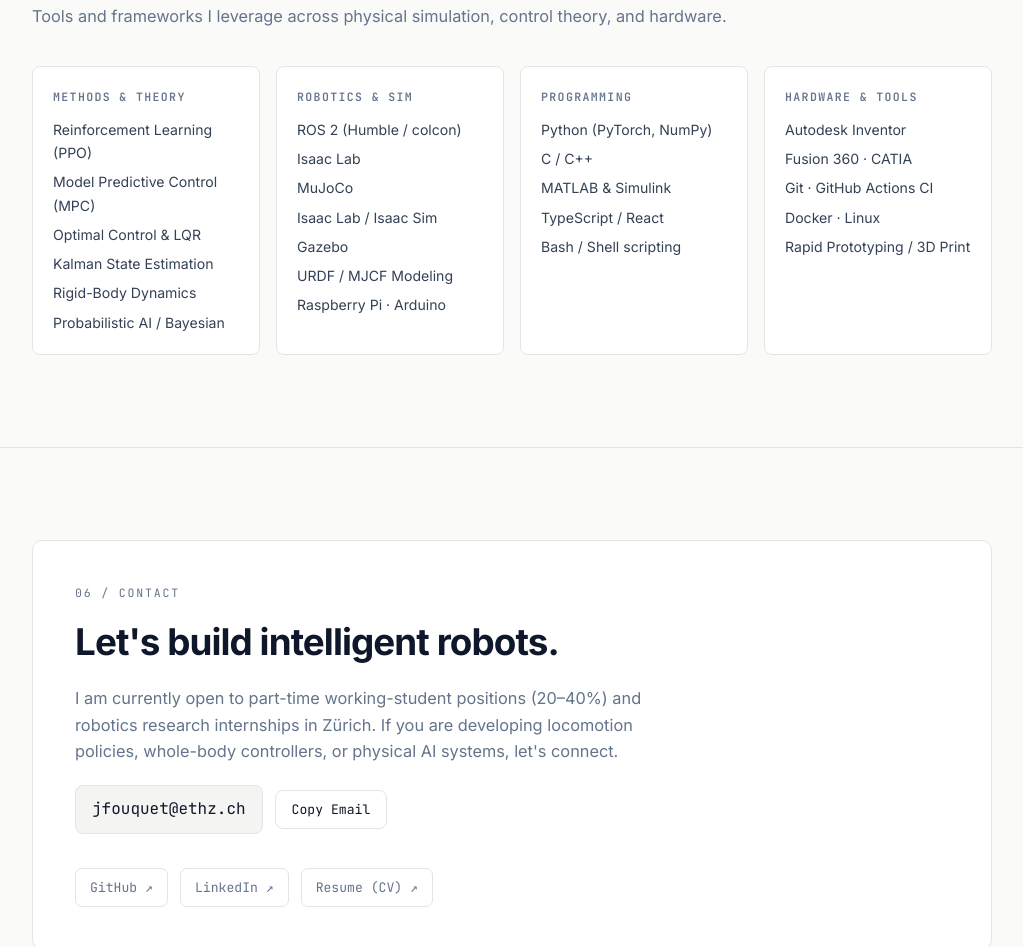
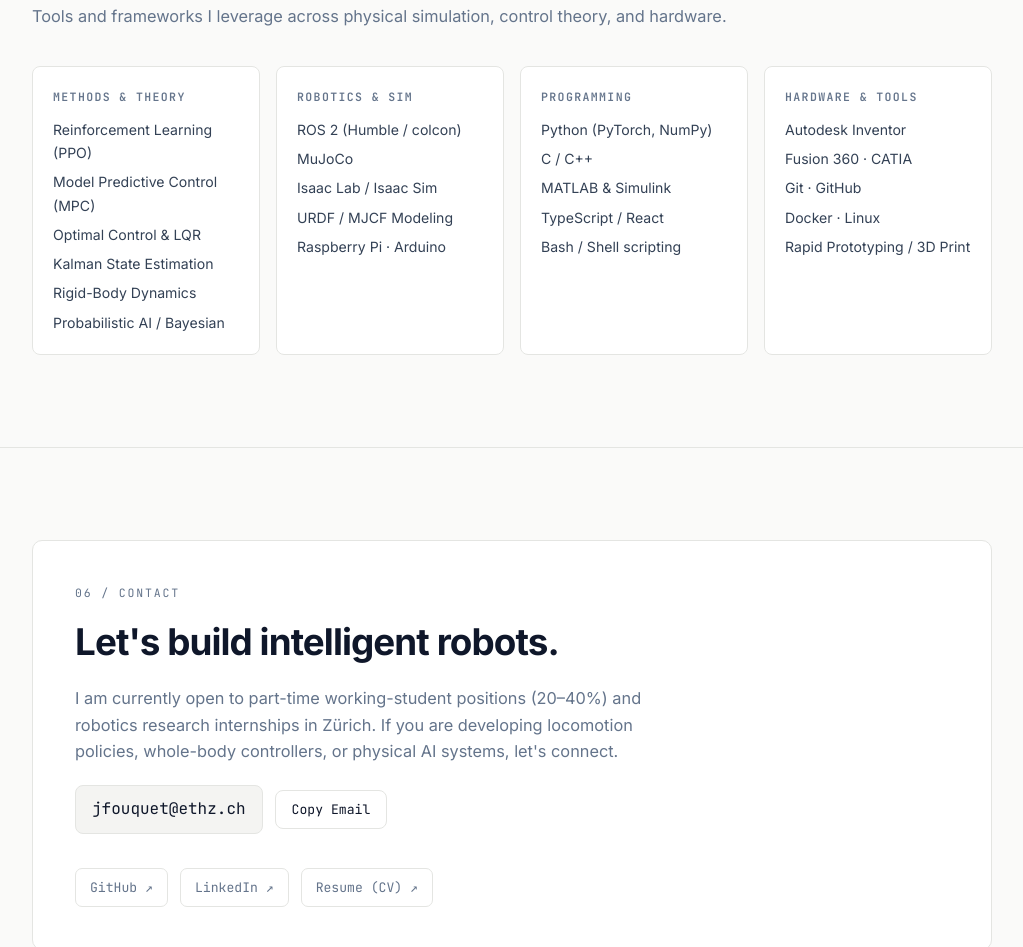
Before and after one commit to jona-droid/jona-droid.github.io, a plain HTML site: page index.html in a window 1280 px wide. Shown: the part 7668-8615 px from the top of the page, without its empty margins (128-1151 px from the left). Drawn offline with Linux system fonts and the light colour scheme.

Commit message:
Fix skills list: remove duplicate Isaac Lab, Gazebo, GitHub Actions

```diff
--- a/index.html
+++ b/index.html
@@ -907,10 +907,8 @@
             <h4>Robotics &amp; Sim</h4>
             <ul>
               <li>ROS 2 (Humble / colcon)</li>
-              <li>Isaac Lab</li>
               <li>MuJoCo</li>
               <li>Isaac Lab / Isaac Sim</li>
-              <li>Gazebo</li>
               <li>URDF / MJCF Modeling</li>
               <li>Raspberry Pi · Arduino</li>
             </ul>
@@ -932,7 +930,7 @@
             <ul>
               <li>Autodesk Inventor</li>
               <li>Fusion 360 · CATIA</li>
-              <li>Git · GitHub Actions CI</li>
+              <li>Git · GitHub</li>
               <li>Docker · Linux</li>
               <li>Rapid Prototyping / 3D Print</li>
             </ul>
```
